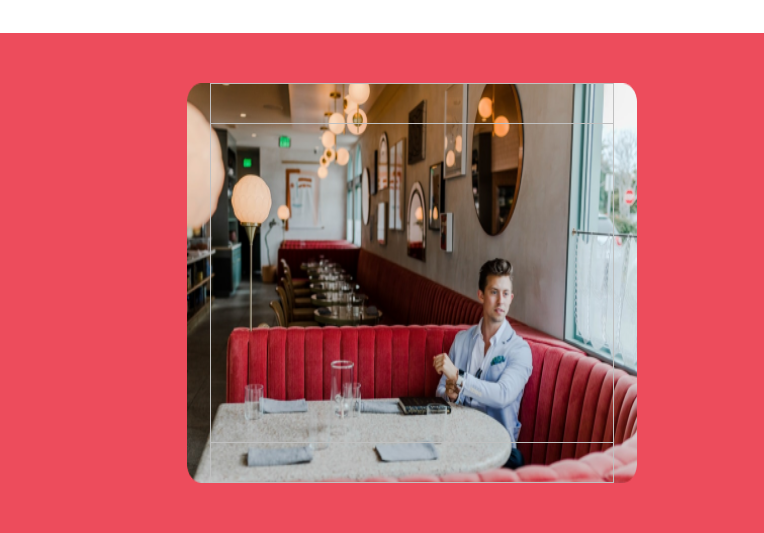
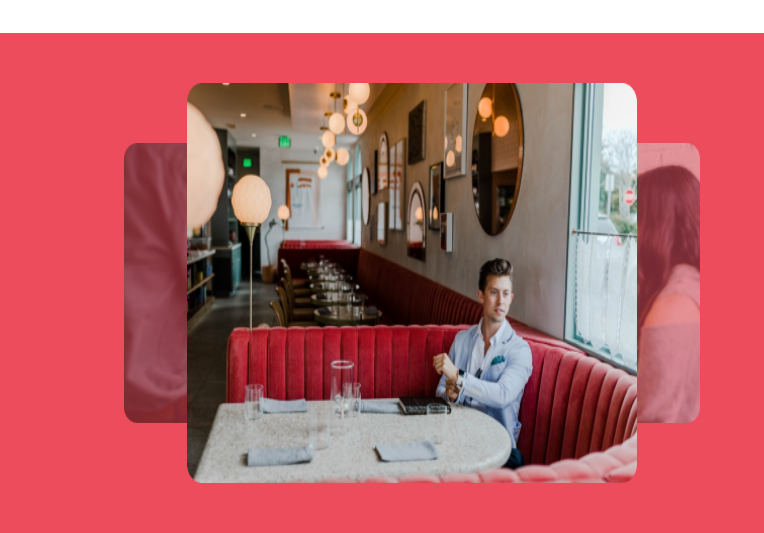
Before and after one commit to begalievn/CloudBudget-landingpage, a plain HTML site: page index.html in a window 1280 px wide. Shown: the part 2297-2830 px from the top of the page, 516-1280 px from the left. Drawn offline with Linux system fonts and the light colour scheme.

Commit message:
image layers are complete

```diff
--- a/css/red-2/red-2.css
+++ b/css/red-2/red-2.css
@@ -68,6 +68,7 @@
 .red-2__first-image-container {
   width: 78%;
   height: 100%;
+  z-index: 1;
 }
 
 .first-image {
@@ -76,11 +77,12 @@
 }
 
 .red-2__second-image-container {
-  width: 70%;
-  height: 90%;
+  width: 60%;
+  height: 70%;
   position: absolute;
-  align-self: flex-start;
-  z-index: 2;
+  top: 15%;
+  left: 0;
+  z-index: 0;
 }
 
 .second-image {
@@ -89,10 +91,12 @@
 }
 
 .red-2__third-image-container {
-  width: 70%;
-  height: 90%;
+  width: 60%;
+  height: 70%;
   position: absolute;
-  align-self: flex-end;
+  top: 15%;
+  right: 0;
+  z-index: 0;
 }
 
 .third-image {
--- a/index.html
+++ b/index.html
@@ -363,10 +363,10 @@
       </div>
       <div class="red-2__image-container">
         <div class="red-2__third-image-container">
-          <img class="third-image" />
+          <img class="third-image" src="images/thirdImage.png" />
         </div>
         <div class="red-2__second-image-container">
-          <img class="second-image" />
+          <img class="second-image" src="images/secondImage.png" />
         </div>
         <div class="red-2__first-image-container">
           <img class="first-image" src="images/firstImage.png" />
```
Also changed, not shown: images/secondImage.png (added), images/thirdImage.png (added).
